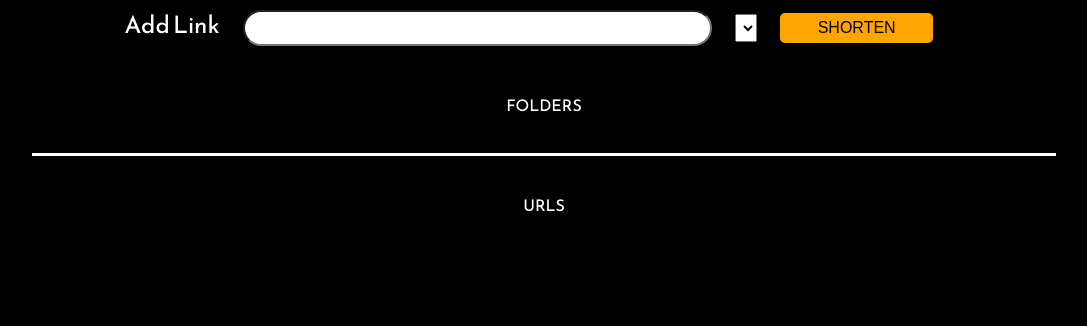
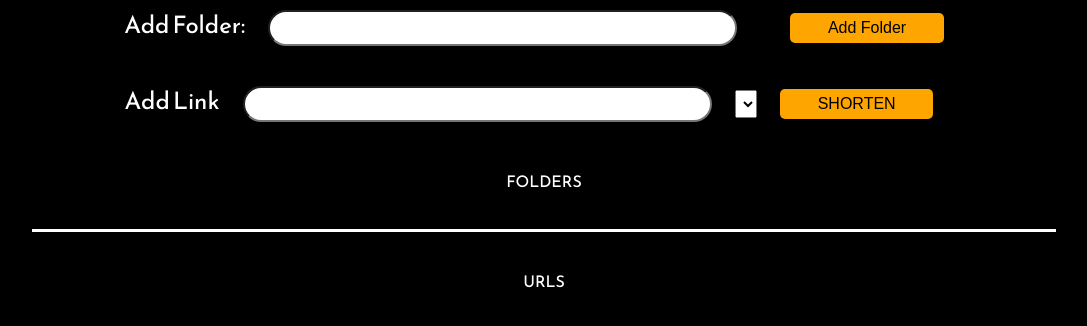
Before and after one commit to maiastone/jet-fuel, a website: page public/index.html in a window 1280 px wide. Shown: the part 174-500 px from the top of the page, without its empty margins (96-1183 px from the left). Drawn offline with nearby package versions, Linux system fonts and the light colour scheme; no server answers; a web font is replaced by a local one.

Commit message:
Adds folder UI

```diff
--- a/public/index.html
+++ b/public/index.html
@@ -13,6 +13,15 @@
   <body class='ui-container'>
 
     <h1>Jet Fuel</h1>
+
+    <form action="/api/folders" method="post">
+  		<label>
+  			Add Folder:
+  			<input class="add-folder-input" type="text" name="folder"/>
+  		</label>
+  		<input class="add-folder-button" type="submit" value="Add Folder"/>
+  	</form>
+  	<form>
 
   	<form>
   		<label action="/api/urls" method="post">
```
